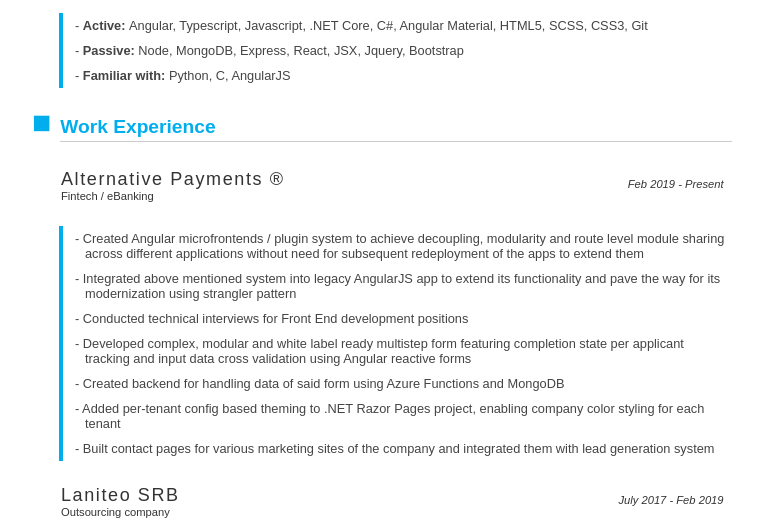
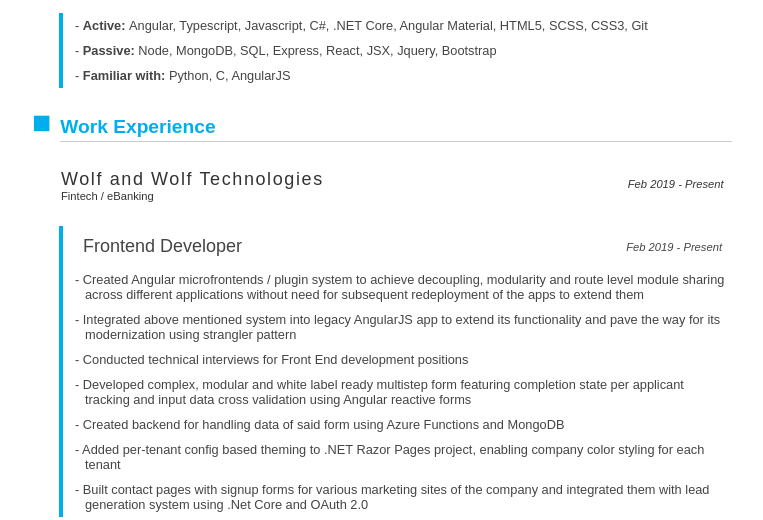
Before and after one commit to unrealityxi/cv, a plain HTML site: page index.html in a window 1280 px wide. Shown: the part 318-838 px from the top of the page, without its empty margins (258-1021 px from the left). Drawn offline with Linux system fonts and the light colour scheme.

Commit message:
Adjust wording and skill list

```diff
--- a/index.html
+++ b/index.html
@@ -68,11 +68,11 @@
           <ul>
             <li>
               - <span class="bold">Active: </span>Angular, Typescript,
-              Javascript, .NET Core, C#, Angular Material, HTML5, SCSS, CSS3,
+              Javascript, C#, .NET Core, Angular Material, HTML5, SCSS, CSS3,
               Git
             </li>
             <li>
-              - <span class="bold">Passive: </span>Node, MongoDB, Express,
+              - <span class="bold">Passive: </span>Node, MongoDB, SQL, Express,
               React, JSX, Jquery, Bootstrap
             </li>
             <li>
@@ -87,13 +87,17 @@
           <h2><span class="bullet-big">&#9632; </span>Work Experience</h2>
 
           <p>
-            <span class="text-large subheading">Alternative Payments ®</span
+            <span class="text-large subheading">Wolf and Wolf Technologies</span
             ><br />Fintech / eBanking
           </p>
           <p class="text-right"><i>Feb 2019 - Present</i><br />&nbsp;</p>
 
           <div>
             <ul>
+              <li class="list-heading">
+                <span class="position-title">Frontend Developer</span>
+                <span class="position-timespan">Feb 2019 - Present</span>
+              </li>
               <li>
                 - Created Angular microfrontends / plugin system to achieve
                 decoupling, modularity and route level module sharing across
@@ -123,8 +127,9 @@
                 project, enabling company color styling for each tenant
               </li>
               <li>
-                - Built contact pages for various marketing sites of the company
-                and integrated them with lead generation system
+                - Built contact pages with signup forms for various marketing
+                sites of the company and integrated them with lead generation
+                system using .Net Core and OAuth 2.0
               </li>
             </ul>
           </div>
```
